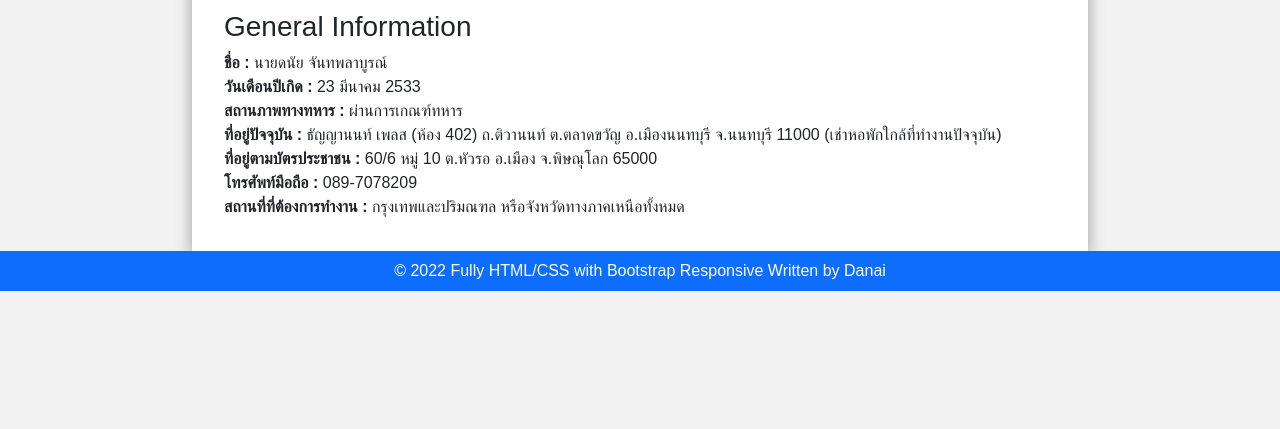
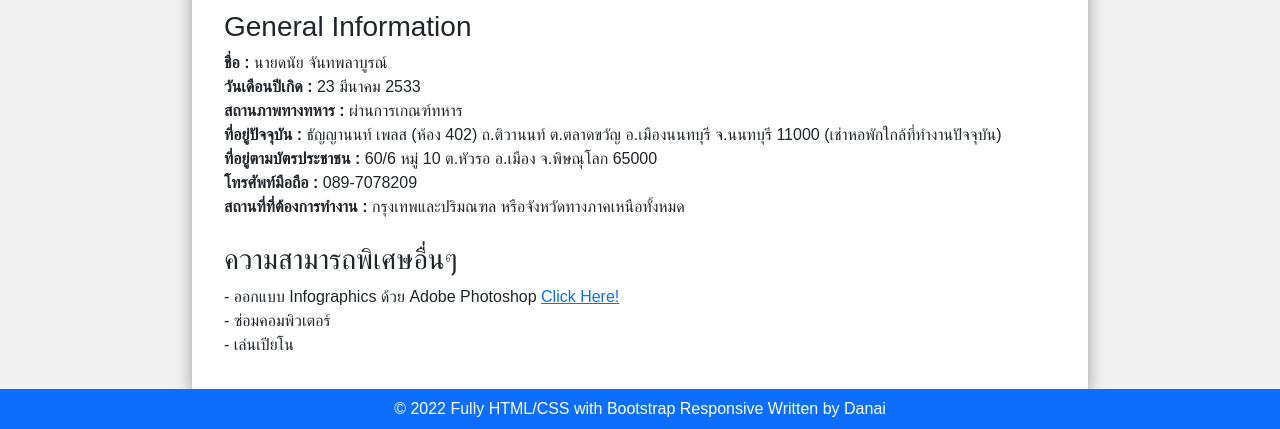
Before and after one commit to DanaiJantapalaboon/myPortResponsive, a plain HTML site: page index.html in a window 1280 px wide. Shown: the part 804-1233 px from the top of the page. Before the commit the page ends 1095 px from the top, so only its background shows below. Drawn offline with nearby package versions, Linux system fonts and the light colour scheme.

Commit message:
ีupdate

```diff
--- a/index.html
+++ b/index.html
@@ -41,7 +41,7 @@
             background-color: white;
         }
 
-        .generalinfo p {
+        .additional p, dd {
             margin: 0;
             padding: 0;
         }
@@ -98,7 +98,7 @@
                 <img src="https://static.wixstatic.com/media/a2db9d_77564871d45048d0ba54082d4a9b1771~mv2.jpg" width="75%">
             </div>
 
-            <div class="generalinfo">
+            <div class="additional">
                 <h3>General Information</h3>
                 <p><b>ชื่อ :</b> นายดนัย จันทพลาบูรณ์</p>
                 <p><b>วันเดือนปีเกิด :</b> 23 มีนาคม 2533</p>
@@ -107,6 +107,13 @@
                 <p><b>ที่อยู่ตามบัตรประชาชน :</b> 60/6 หมู่ 10 ต.หัวรอ อ.เมือง จ.พิษณุโลก 65000</p>
                 <p><b>โทรศัพท์มือถือ :</b> 089-7078209</p>
                 <p><b>สถานที่ที่ต้องการทำงาน :</b> กรุงเทพและปริมณฑล หรือจังหวัดทางภาคเหนือทั้งหมด</p>
+            </div>
+
+            <div class="additional mt-4">
+                <h3>ความสามารถพิเศษอื่นๆ</h3>
+                <dd>- ออกแบบ Infographics ด้วย Adobe Photoshop <a href="https://drive.google.com/drive/folders/1rLI45zaSgDYAzd7Jy-96kf6KVLLECQTG?usp=sharing" target="_blank">Click Here!</a></dd>
+                <dd>- ซ่อมคอมพิวเตอร์</dd>
+                <dd>- เล่นเปียโน</dd>
             </div>
         </div>
     </div>
```
